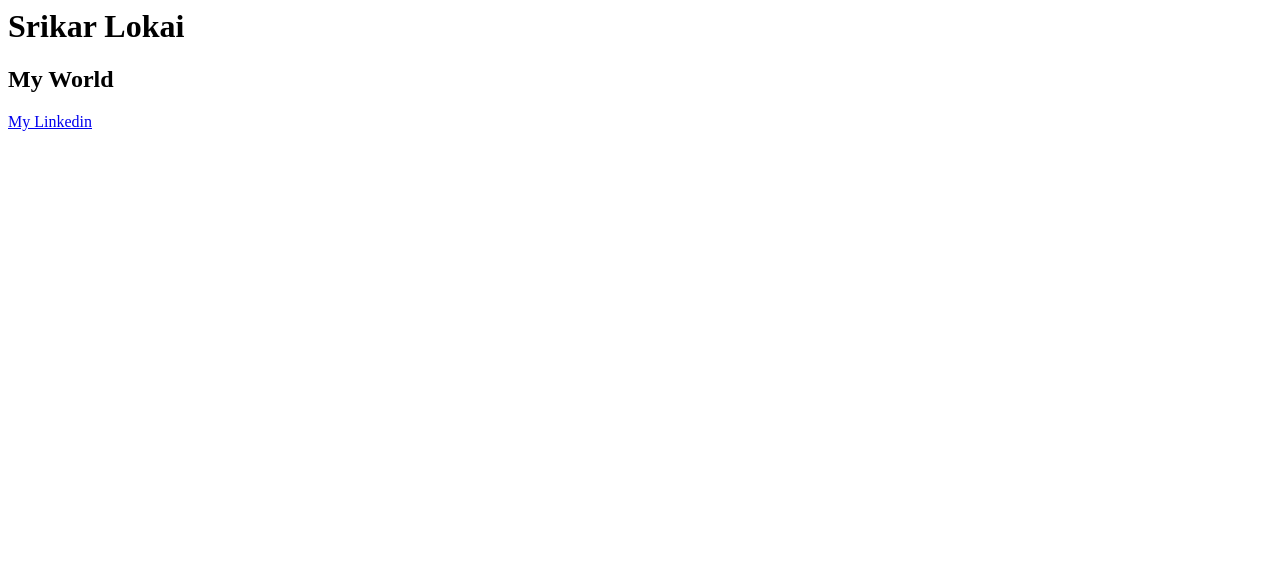
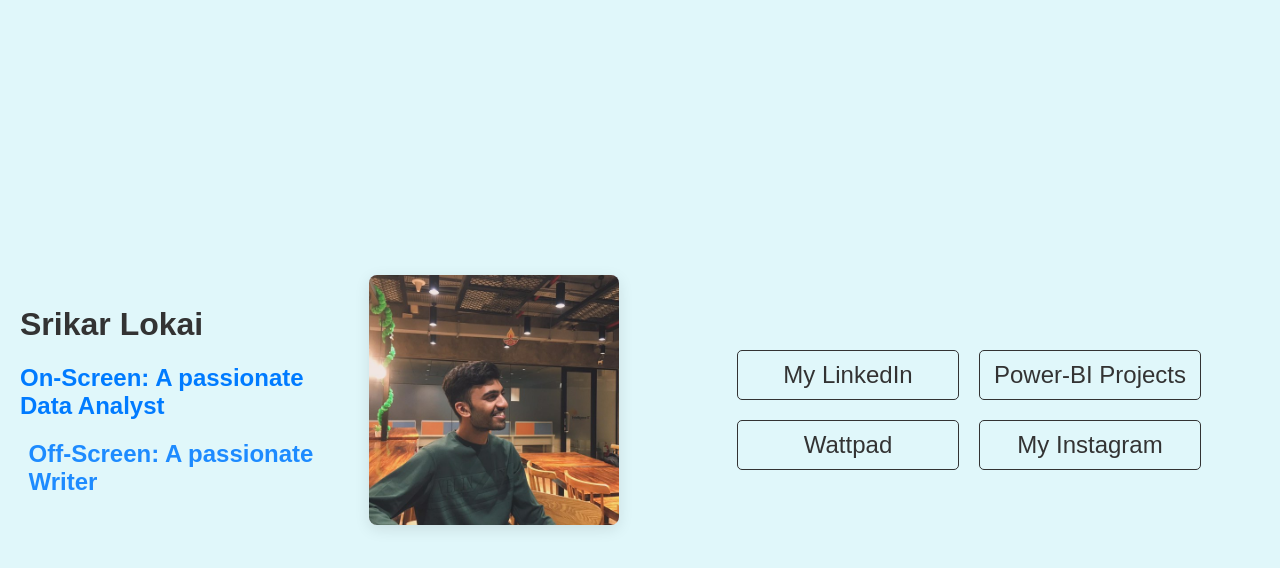
Before and after one commit to SrikarL123/Srikarl123.github.io, a plain HTML site: page index.html in a window 1280 px wide. Drawn offline with Linux system fonts and the light colour scheme.

Commit message:
Update index.html

```diff
--- a/index.html
+++ b/index.html
@@ -1,11 +1,159 @@
-<html>
+<!DOCTYPE html>
+<html lang="en">
 <head>
-<title>Srikar</title>
+    <meta charset="UTF-8">
+    <meta name="viewport" content="width=device-width, initial-scale=1.0">
+    <title>Srikar Lokai - Portfolio</title>
+    <style>
+        body {
+            font-family: Arial, sans-serif;
+            margin: 0;
+            padding: 0;
+            display: flex;
+            justify-content: center;
+            align-items: center;
+            height: 100vh;
+            background-color: #E0F7FA;
+            text-align: center;
+        }
+
+        .container {
+            display: flex;
+            align-items: center;
+            justify-content: space-between;
+            width: 80%;
+            max-width: 1200px;
+        }
+
+        .text-container {
+            text-align: left;
+            flex: 1;
+            padding: 20px;
+        }
+
+        .photo-container {
+            flex: 1;
+            padding: 20px;
+            display: flex;
+            justify-content: center;
+            align-items: center;
+        }
+
+        .photo-container img {
+            max-width: 250px;
+            width: 250px;
+            height: 250px;
+            background-color: #f0e6f6;
+            object-fit: cover;
+            box-shadow: 0 4px 15px rgba(0, 0, 0, 0.1);
+            border-radius: 8px;
+        }
+
+        .links {
+            margin-top: 20px;
+            display: flex;
+            flex-wrap: wrap;
+            justify-content: center;
+        }
+
+        .links a {
+            margin: 10px;
+            text-decoration: none;
+            font-size: 1.5rem;
+            color: #333;
+            border: 1px solid #333;
+            padding: 10px;
+            border-radius: 5px;
+            transition: background-color 0.3s;
+            width: 200px;
+            text-align: center;
+        }
+
+        .links a:hover {
+            background-color: #007BFF;
+            color: white;
+        }
+
+        .text-container h1 {
+            font-size: 2rem;
+            color: #333;
+            white-space: nowrap;
+        }
+
+        .text-container h2 {
+            font-size: 1rem;
+            color: #555;
+        }
+
+        .animated-text {
+            font-size: 1.5rem;
+            font-weight: bold;
+            color: #007BFF;
+            display: inline-block;
+            margin-bottom: 20px;
+            opacity: 0;
+            animation: slideIn 3s forwards;
+        }
+
+        /* "On-Screen" animation - no delay */
+        .animated-text.on-screen {
+            animation-delay: 0s; /* "On-Screen" text starts immediately */
+        }
+
+        /* "Off-Screen" animation - delay of 3 seconds */
+        .animated-text.off-screen {
+            animation-delay: 3s; /* "Off-Screen" text starts after 3 seconds */
+        }
+
+        @keyframes slideIn {
+            0% {
+                transform: translateX(-100%);
+                opacity: 0;
+            }
+            50% {
+                transform: translateX(20px);
+                opacity: 0.7;
+            }
+            100% {
+                transform: translateX(0);
+                opacity: 1;
+            }
+        }
+
+        @media (max-width: 768px) {
+            .container {
+                flex-direction: column;
+            }
+            .photo-container img {
+                width: 200px;
+                height: 200px;
+            }
+        }
+    </style>
 </head>
 <body>
-<h1>Srikar Lokai</h1>
-<h2>My World</h2>
 
-<a href="https://www.linkedin.com/in/srikar-lokai/">My Linkedin</a>
+    <div class="container">
+        <!-- Left side (text and description) -->
+        <div class="text-container">
+            <h1>Srikar Lokai</h1>  <!-- Name first -->
+            <div class="animated-text on-screen">On-Screen: A passionate Data Analyst</div>
+            <div class="animated-text off-screen">Off-Screen: A passionate Writer</div>
+        </div>
+
+        <!-- Right side (photo) -->
+        <div class="photo-container">
+            <img src="your-photo.jpg" alt="Srikar Lokai">
+        </div>
+    </div>
+
+    <!-- Links below the text -->
+    <div class="links">
+        <a href="https://www.linkedin.com/in/srikar-lokai/" target="_blank">My LinkedIn</a>
+        <a href="https://github.com/SrikarL123/POWERBI-PROJECTS" target="_blank">Power-BI Projects</a>
+        <a href="https://www.wattpad.com/user/sriwrts" target="_blank">Wattpad</a>
+        <a href="https://www.instagram.com/srikarlokai/" target="_blank">My Instagram</a>
+    </div>
+
 </body>
 </html>
```
